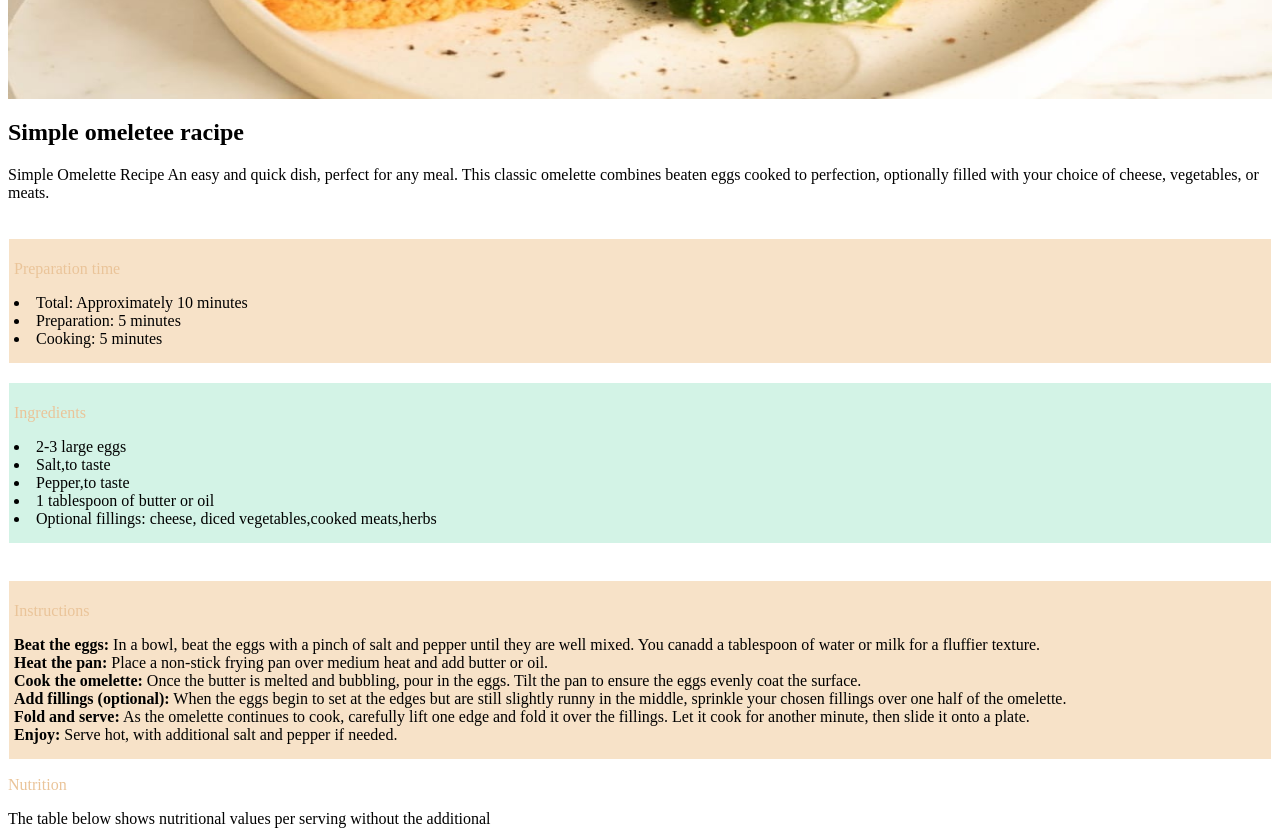
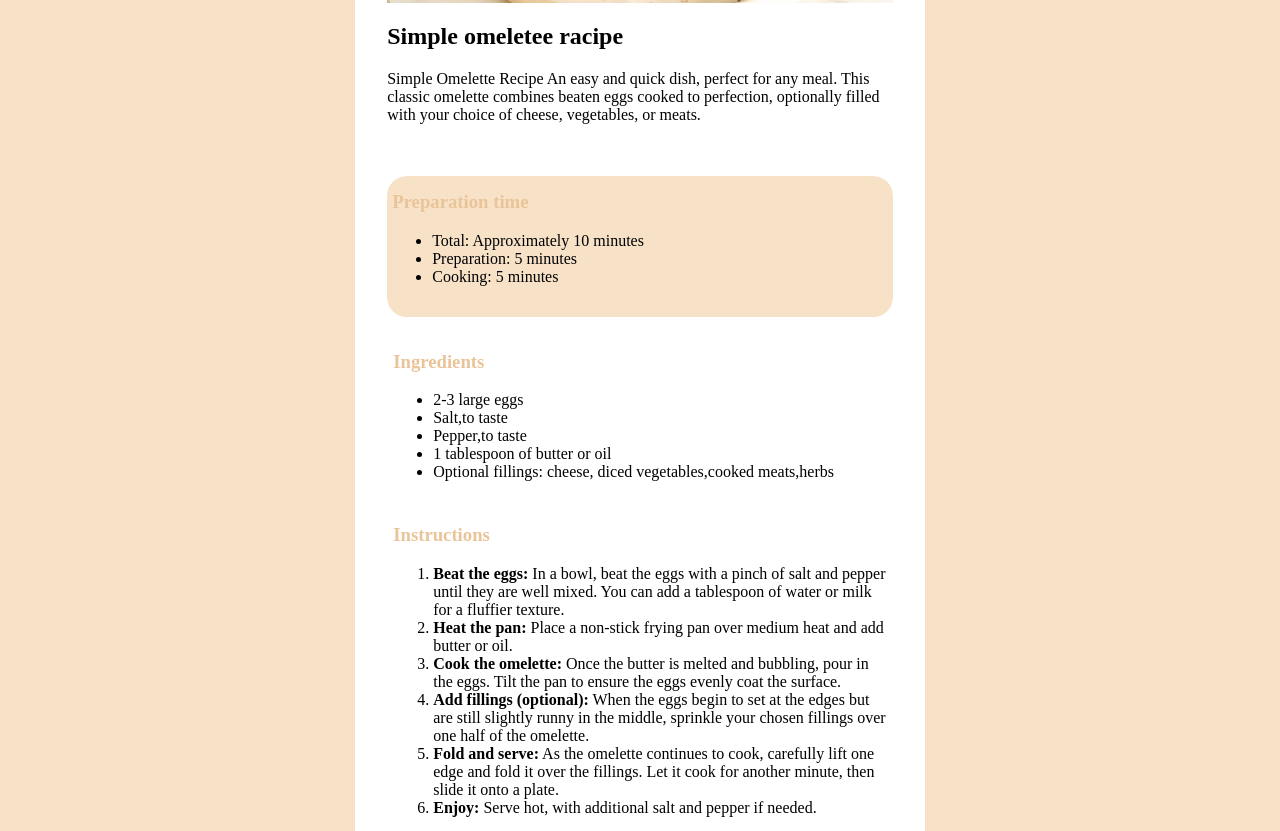
Before and after one commit to Nandinipriyap/restaurant, a plain HTML site: page index.html in a window 1280 px wide. Shown: the part 309-1140 px from the top of the page. Drawn offline with Linux system fonts and the light colour scheme; files whose address does not match are found by name.

Commit message:
Update index.html

```diff
--- a/index.html
+++ b/index.html
@@ -3,83 +3,133 @@
 <head>
     <title>Restarent</title>
         <style>
+            body{
+                background-color: #f7e2c8;
+            }
+
+#restarent{
+background-color: White;
+margin: 5rem auto;
+display: flex;
+flex-direction: column;
+width: 40%;
+padding: 2rem;
+
+}
+
 table,th, td{
 
     padding: 15px;
-    background-color: #d3f3e6;
+    background-color: #e2f8e5;
     padding-bottom: 15px;
-    margin: 1rem;
+
 
 }
-            p{
+            h3{
                 color: #eac499;
+                font-family: young-serif;
+                font-weight: 550;
+                margin-top: 10px;
 
             }
+            h1{
+                font-family: young-serif;
+            }
+
 .Preparation{
-    border:1px solid white ;
+    border-radius:20px ;
     padding: 5px;
     background-color: #f7e2c8;
     padding-bottom: 15px;
+
 
 }
 .Ingredients{
     border:1px solid white ;
     padding: 5px;
-    background-color: #d3f3e6;
-    padding-bottom: 15px;
-
+    padding-bottom: 10px;
 }
 .Instructions{
     border:1px solid white ;
     padding: 5px;
-    background-color: #f7e2c8;
+    padding-bottom: 10px;
+
+
+}
+.nutrition{
+    border:1px solid white ;
+    padding: 5px;
+    background-color:white;
     padding-bottom: 15px;
+
 
 }
         </style>
 </head>
 
 <body>
+    <section id="restarent">
 <img src="C:\Users\Nandini\OneDrive\Desktop\New folder\image-omelette.jpeg"
-            width="100%" height="400px">
-<h2>Simple omeletee racipe</h2>
-<div>Simple Omelette Recipe An easy and quick dish, perfect for any meal. This classic omelette combines beaten
-            eggs cooked to perfection, optionally filled with your choice of cheese, vegetables, or meats.<div><br><br>
+            width="100%" height="200px" >
+<div class="discription">
+<h1>Simple omeletee racipe</h1>
+<p>Simple Omelette Recipe An easy and quick dish, perfect for any meal. This classic omelette combines beaten
+            eggs cooked to perfection, optionally filled with your choice of cheese, vegetables, or meats.</p>
+            </div><br><br>
 <div class="Preparation">
-<p>Preparation time</p>
+<h3>Preparation time</h3>
+<ul>
     <li>Total: Approximately 10 minutes </li>
     <li>Preparation: 5 minutes </li>
-    <li>Cooking: 5 minutes </li></div><br>
+    <li>Cooking: 5 minutes </li></ul></div><br>
 <div class="Ingredients">
-<P> Ingredients </P>
+<h3> Ingredients </h3>
+<ul>
     <li>2-3 large eggs </li>
     <li>Salt,to taste</li>
     <li> Pepper,to taste</li>
     <li> 1 tablespoon of butter or oil</li>
-    <li> Optional fillings: cheese, diced vegetables,cooked meats,herbs</li></div><br><br>
+    <li> Optional fillings: cheese, diced vegetables,cooked meats,herbs</li></ul></div>
 <div class="Instructions">
-<p>Instructions</p>
+<h3>Instructions</h3>
 <div>
-    <span><b>Beat the eggs: </b></span>
-    <span>In a bowl, beat the eggs with a pinch of salt and pepper until they are well mixed. You canadd a tablespoon of water or milk for a fluffier texture.</span></div>
-<div>
-    <span><b>Heat the pan: </b></span>
-    <span>Place a non-stick frying pan over medium heat and add butter or oil. </span></div>
-<div>
-    <span><b> Cook the omelette: </b></span>
-    <span>Once the butter is melted and bubbling, pour in the eggs. Tilt the pan to ensure the eggs evenly coat the surface.</span></div>
-<div>
-    <span><b>Add fillings (optional):</b></span>
-    <span>When the eggs begin to set at the edges but are still slightly runny in the middle, sprinkle your chosen fillings over one half of the omelette.</span></div>
-<div>
-    <span> <b>Fold and serve:</b></span>
-    <span>As the omelette continues to cook, carefully lift one edge and fold it over the fillings. Let it cook for another minute, then slide it onto a plate.</span></div>
-<div>
-    <span><b> Enjoy:</b></span>
-    <span>Serve hot, with additional salt and pepper if needed.</span></div>
-</div>
-<p> Nutrition</p>
-<span> The table below shows nutritional values per serving without the additional </span>
+
+    <ol>
+        <li>
+          <b>Beat the eggs:</b> In a bowl, beat the eggs with a pinch of
+          salt and pepper until they are well mixed. You can add a
+          tablespoon of water or milk for a fluffier texture.
+        </li>
+        <li>
+          <b>Heat the pan:</b> Place a non-stick frying pan over medium heat
+          and add butter or oil.
+        </li>
+        <li>
+          <b>Cook the omelette:</b> Once the butter is melted and bubbling,
+          pour in the eggs. Tilt the pan to ensure the eggs evenly coat the
+          surface.
+        </li>
+        <li>
+          <b>Add fillings (optional):</b> When the eggs begin to set at the
+          edges but are still slightly runny in the middle, sprinkle your
+          chosen fillings over one half of the omelette.
+        </li>
+        <li>
+          <b>Fold and serve:</b> As the omelette continues to cook,
+          carefully lift one edge and fold it over the fillings. Let it cook
+          for another minute, then slide it onto a plate.
+        </li>
+        <li>
+          <b>Enjoy:</b> Serve hot, with additional salt and pepper if
+          needed.
+        </li>
+      </ol>
+
+    </div>
+    </div>
+    <div class="nutrition">
+<h3> Nutrition</h3>
+<span> The table below shows nutritional values per serving without the additional </span><br><br>
 <table>
     <tr><th>Calories</th>
         <th>277kcal</th></tr>
@@ -94,6 +144,8 @@ table,th, td{
         <td>22g</td></tr>
 
 </table>
+</div>
+</section>
 </body>
 
     </html>
```
